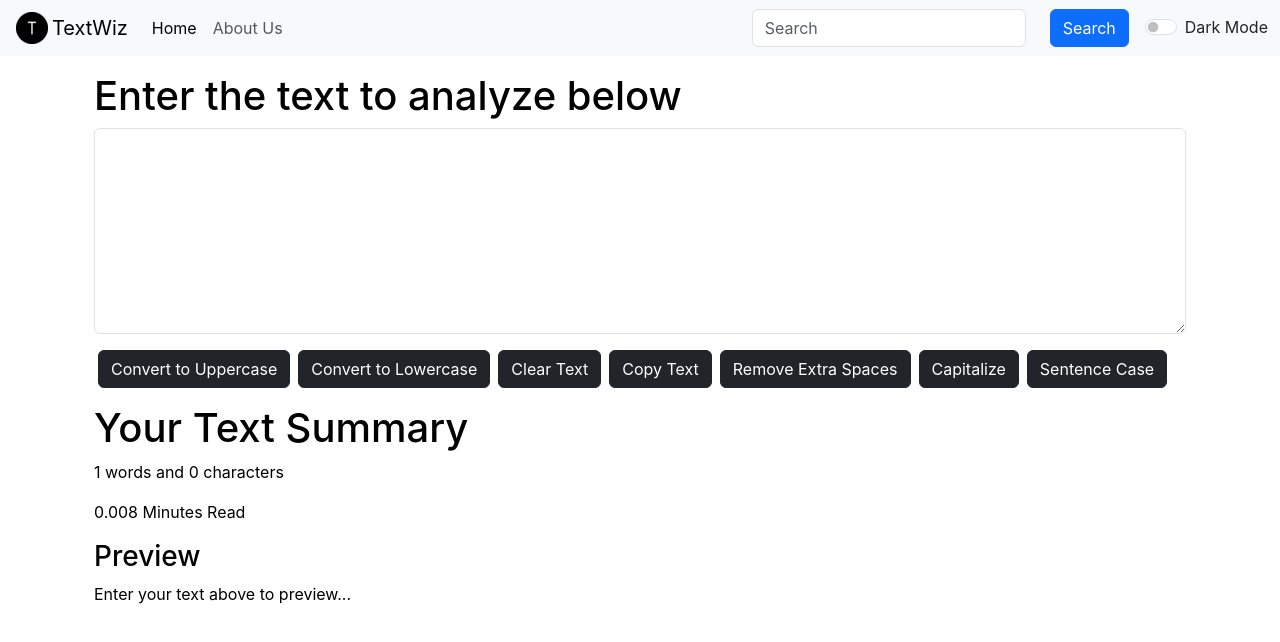
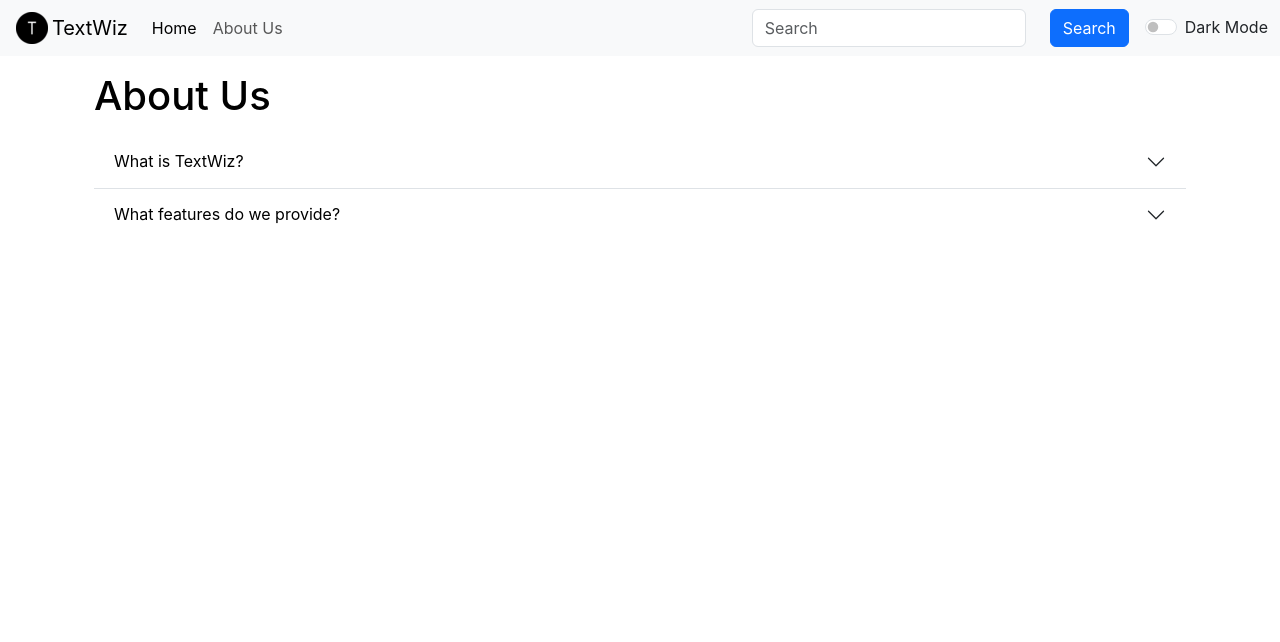
Before and after one commit to girijachachada/TextWiz, a React (Create React App) app: page /about in a window 1280 px wide. Shown: the top 642 px of the page. Built offline with nearby package versions, Linux system fonts and the light colour scheme.

Commit message:
Adding Routes

```diff
--- a/package.json
+++ b/package.json
@@ -8,6 +8,7 @@
     "@testing-library/user-event": "^13.5.0",
     "react": "^18.3.1",
     "react-dom": "^18.3.1",
+    "react-router-dom": "^6.23.1",
     "react-scripts": "5.0.1",
     "web-vitals": "^2.1.4"
   },
--- a/src/App.js
+++ b/src/App.js
@@ -1,9 +1,15 @@
 import { useState } from "react";
 import "./App.css";
-// import About from "./components/About";
+import About from "./components/About";
 import Navbar from "./components/Navbar";
 import TextForm from "./components/TextForm";
 import Alert from "./components/Alert";
+
+import {
+  BrowserRouter as Router,
+  Routes,
+  Route
+} from "react-router-dom";
 
 function App() {
   const [mode, setMode] = useState('light');
@@ -23,7 +29,7 @@ function App() {
     if(mode==='light'){
       setMode('dark');
       document.body.style.backgroundColor = '#212529';
-      showAlert("Dark Mode has been enabled.","success");
+      // showAlert("Dark Mode has been enabled.","success");
       // document.title = "TextWiz - Dark Mode Enabled"
       // setInterval(() => {
       //   document.title = "TextWiz is Amazing"
@@ -32,18 +38,22 @@ function App() {
     else{
       setMode('light');
       document.body.style.backgroundColor = 'white';
-      showAlert("Light Mode has been enabled.","success");
+      // showAlert("Light Mode has been enabled.","success");
     }
   }
 
   return (
     <>
+      <Router>
       <Navbar title="TextWiz" mode={mode} toggleMode={toggleMode} aboutText="About Us"/>
       <Alert alert={alert} />
       <div className="container my-3">
-      <TextForm heading="Enter the text to analyze below" showAlert={showAlert} mode={mode}/>
+      <Routes>
+          <Route exact path="/about" element={<About mode={mode} />} />
+          <Route exact path="/"element={<TextForm heading="Enter the text to analyze below" showAlert={showAlert} mode={mode}/>} />
+      </Routes>
       </div>
-      {/* <About/> */}
+      </Router>
     </>
   );
 }
--- a/src/components/About.js
+++ b/src/components/About.js
@@ -1,70 +1,74 @@
-import React, { useState } from 'react'
+import React, { useState,useEffect } from 'react'
 
-export default function About() {
+export default function About(props) {
 
     const [myStyle, setMyStyle] = useState({
         color: 'black',
         backgroundColor: 'white'
-    })
+      });
 
-    const [btnText, setBtnText] = useState("Enable Dark Mode")
+      useEffect(() => {
+        if (props.mode === "dark") {
+          setMyStyle({
+            color: 'white',
+            backgroundColor: 'rgba(1,1,1,0.95)'
+          });
+        } else {
+          setMyStyle({
+            color: 'black',
+            backgroundColor: 'white'
+          });
+        }
+      }, [props.mode]);
 
-    const toggleStyle = () => {
-        if(myStyle.color === 'white'){
-            setMyStyle({
-                color: 'black',
-                backgroundColor: 'white'
-            })
-            setBtnText("Enable Dark Mode")
-        }
-        else{
-            setMyStyle({
-                color: 'white',
-                backgroundColor: 'black',
-                border: '1 px solid white'
-            })
-            setBtnText("Enable Light Mode")
-        }
-    }
+    // const [btnText, setBtnText] = useState("Enable Dark Mode")
+
+    // const toggleStyle = () => {
+    //     if(myStyle.color === 'white'){
+    //         setMyStyle({
+    //             color: 'black',
+    //             backgroundColor: 'white'
+    //         })
+    //         setBtnText("Enable Dark Mode")
+    //     }
+    //     else{
+    //         setMyStyle({
+    //             color: 'white',
+    //             backgroundColor: 'black',
+    //             border: '1 px solid white'
+    //         })
+    //         setBtnText("Enable Light Mode")
+    //     }
+    // }
 
     return (
-        <div className='container' style={myStyle}>
-            <h1 className='my-3'>About Us</h1>
+        <div className='container'>
+            <h1 className='my-3' style={{color: props.mode==='dark'?'white':'black'}}>About Us</h1>
             <div className="accordion accordion-flush" id="accordionFlushExample">
                 <div className="accordion-item">
                     <h2 className="accordion-header">
                         <button className="accordion-button collapsed" style={myStyle} type="button" data-bs-toggle="collapse" data-bs-target="#flush-collapseOne" aria-expanded="false" aria-controls="flush-collapseOne">
-                            Accordion Item #1
+                            What is TextWiz?
                         </button>
                     </h2>
                     <div id="flush-collapseOne" className="accordion-collapse collapse" data-bs-parent="#accordionFlushExample">
-                        <div className="accordion-body" style={myStyle}>Placeholder content for this accordion, which is intended to demonstrate the <code>.accordion-flush</code> className. This is the first item's accordion body.</div>
+                        <div className="accordion-body" style={myStyle}>TextWiz is a utility that can manipulate your text in different ways.</div>
                     </div>
                 </div>
                 <div className="accordion-item">
                     <h2 className="accordion-header">
                         <button className="accordion-button collapsed" type="button" style={myStyle} data-bs-toggle="collapse" data-bs-target="#flush-collapseTwo" aria-expanded="false" aria-controls="flush-collapseTwo">
-                            Accordion Item #2
+                            What features do we provide?
                         </button>
                     </h2>
                     <div id="flush-collapseTwo" className="accordion-collapse collapse" data-bs-parent="#accordionFlushExample">
-                        <div className="accordion-body" style={myStyle}>Placeholder content for this accordion, which is intended to demonstrate the <code>.accordion-flush</code> className. This is the second item's accordion body. Let's imagine this being filled with some actual content.</div>
-                    </div>
-                </div>
-                <div className="accordion-item">
-                    <h2 className="accordion-header">
-                        <button className="accordion-button collapsed" type="button" style={myStyle} data-bs-toggle="collapse" data-bs-target="#flush-collapseThree" aria-expanded="false" aria-controls="flush-collapseThree">
-                            Accordion Item #3
-                        </button>
-                    </h2>
-                    <div id="flush-collapseThree" className="accordion-collapse collapse" data-bs-parent="#accordionFlushExample">
-                        <div className="accordion-body" style={myStyle}>Placeholder content for this accordion, which is intended to demonstrate the <code>.accordion-flush</code> className. This is the third item's accordion body. Nothing more exciting happening here in terms of content, but just filling up the space to make it look, at least at first glance, a bit more representative of how this would look in a real-world application.</div>
+                        <div className="accordion-body" style={myStyle}>We provide features like text conversion, text summarization,text enhancing and many more.</div>
                     </div>
                 </div>
             </div>
-            <div className="container">
+            {/* <div className="container">
             <button type='button' onClick={toggleStyle} className='btn btn-primary my-3'>{btnText}</button>
-            </div>
+            </div> */}
         </div>
     )
 }
--- a/src/components/Navbar.js
+++ b/src/components/Navbar.js
@@ -1,5 +1,6 @@
 import React from "react";
 import PropTypes from "prop-types";
+import { Link } from "react-router-dom";
 
 export default function Navbar(props) {
   return (
@@ -9,9 +10,9 @@ export default function Navbar(props) {
     >
       <div className="container-fluid">
         <img className="mx-1" alt="Logo" src={`${process.env.PUBLIC_URL}/favicon-32x32.png`}/>
-        <a className="navbar-brand" href="/">
+        <Link className="navbar-brand" to="/">
           {props.title}
-        </a>
+        </Link>
         <button
           className="navbar-toggler"
           type="button"
@@ -26,14 +27,14 @@ export default function Navbar(props) {
         <div className="collapse navbar-collapse" id="navbarSupportedContent">
           <ul className="navbar-nav me-auto mb-2 mb-lg-0">
             <li className="nav-item">
-              <a className="nav-link active" aria-current="page" href="/">
+              <Link className="nav-link active" aria-current="page" to="/">
                 Home
-              </a>
+              </Link>
             </li>
             <li classNameName="nav-item">
-              <a className="nav-link" href="/">
+              <Link className="nav-link" to="/about">
                 {props.aboutText}
-              </a>
+              </Link>
             </li>
           </ul>
           <form className="d-flex" role="search">
```
Also changed, not shown: 1 other file (tests, documents, lock files or other folders).
